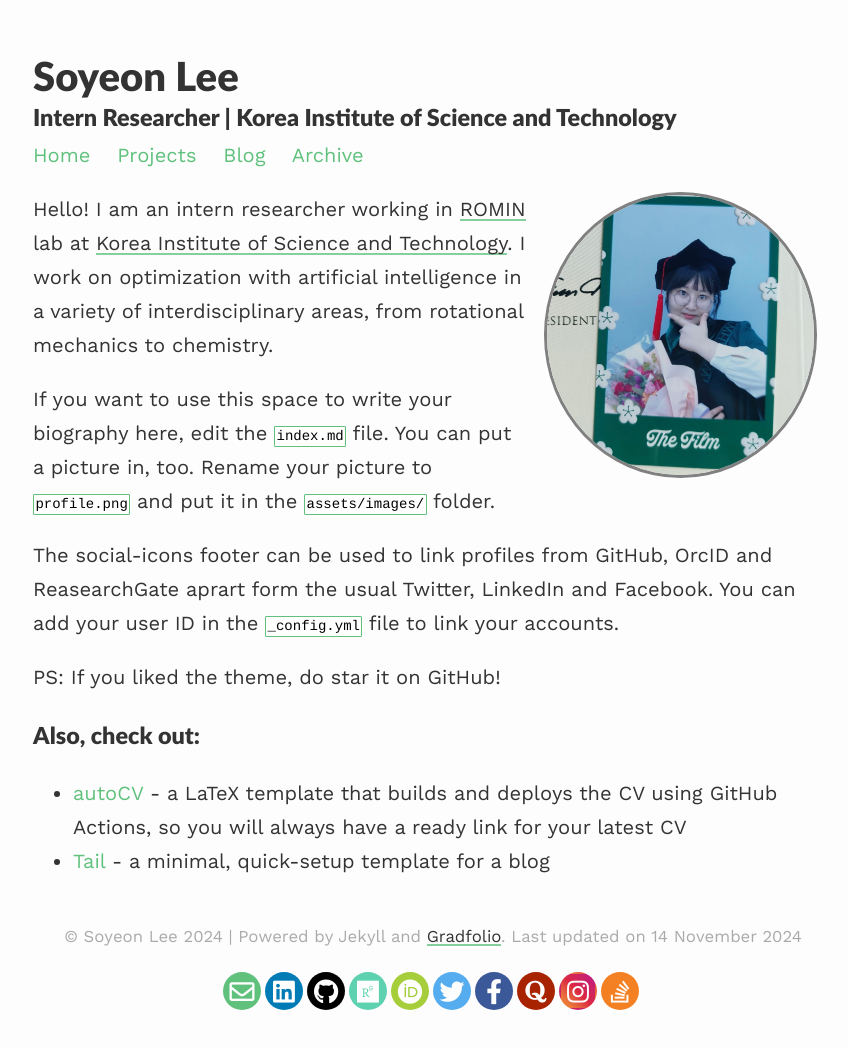
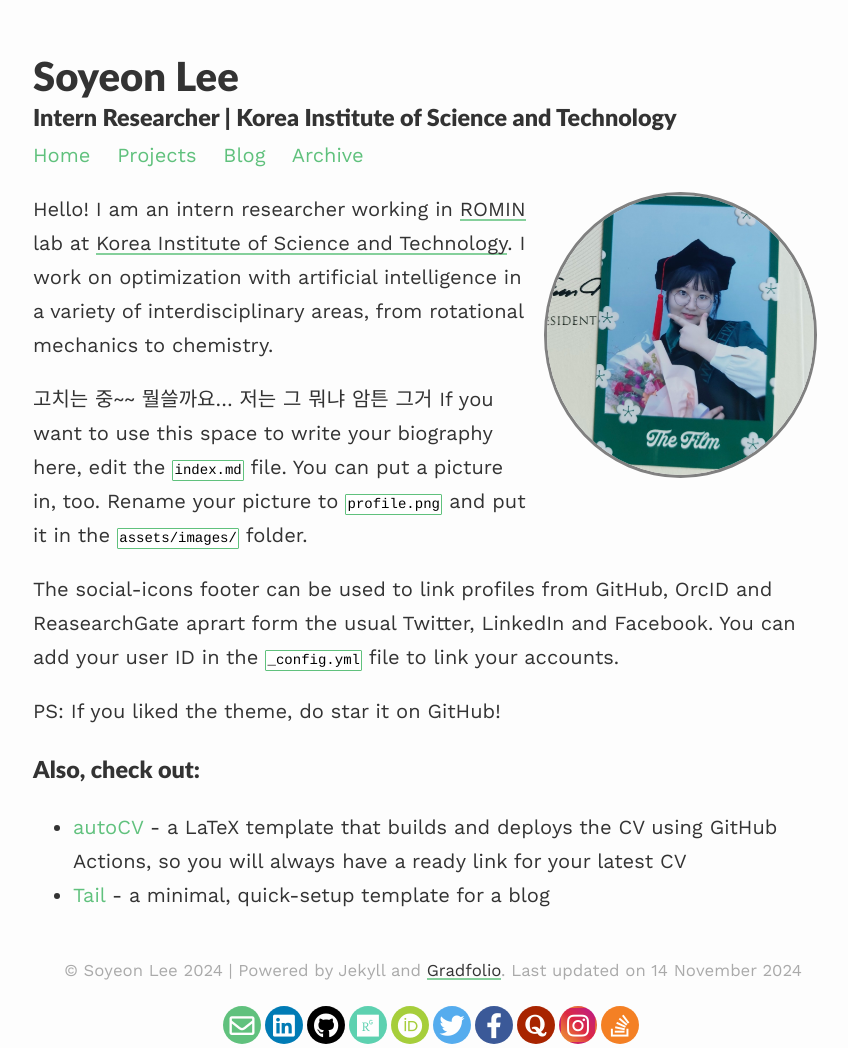
Before and after one commit to soysilver/soysilvery, a Jekyll site: the page built from index.md, in a window 1280 px wide. Shown: the whole page, without its empty margins (207-1055 px from the left). Built offline with Jekyll 4.4.1, drawn with Linux system fonts in a browser that asks for light colours; nearby versions of some CDN libraries; before the commit the page ends 1014 px from its top, so only the background shows below that.

Commit message:
Update index.md

```diff
--- a/index.md
+++ b/index.md
@@ -9,6 +9,8 @@ published: true
 
 Hello! I am an intern researcher working in [ROMIN](https://romin.re.kr/){:target="_blank"} lab at [Korea Institute of Science and Technology](https://www.kist.re.kr/eng/index.do){:target="_blank"}. I work on optimization with artificial intelligence in a variety of interdisciplinary areas, from rotational mechanics to chemistry.
 
+고치는 중~~ 뭘쓸까요...
+저는 그 뭐냐 암튼 그거
 If you want to use this space to write your biography here, edit the `index.md` file. You can put a picture in, too. Rename your picture to `profile.png` and put it in the `assets/images/` folder.
 
 The social-icons footer can be used to link profiles from GitHub, OrcID and ReasearchGate aprart form the usual Twitter, LinkedIn and Facebook. You can add your user ID in the `_config.yml` file to link your accounts.
```
